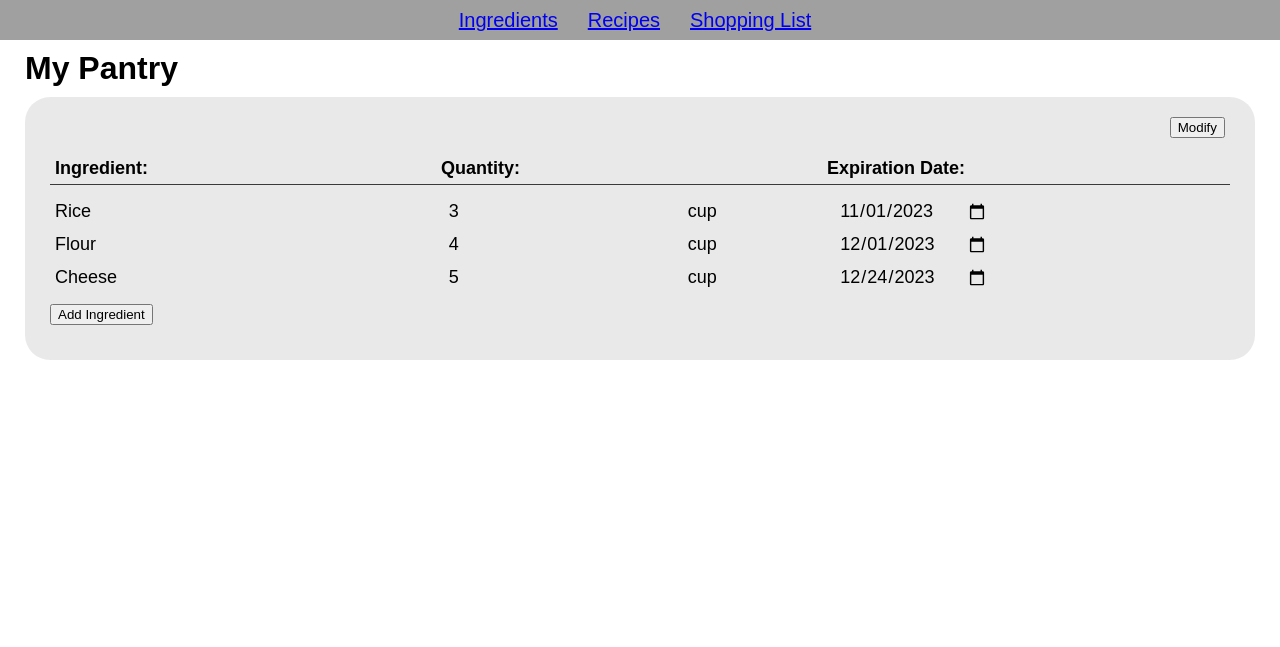
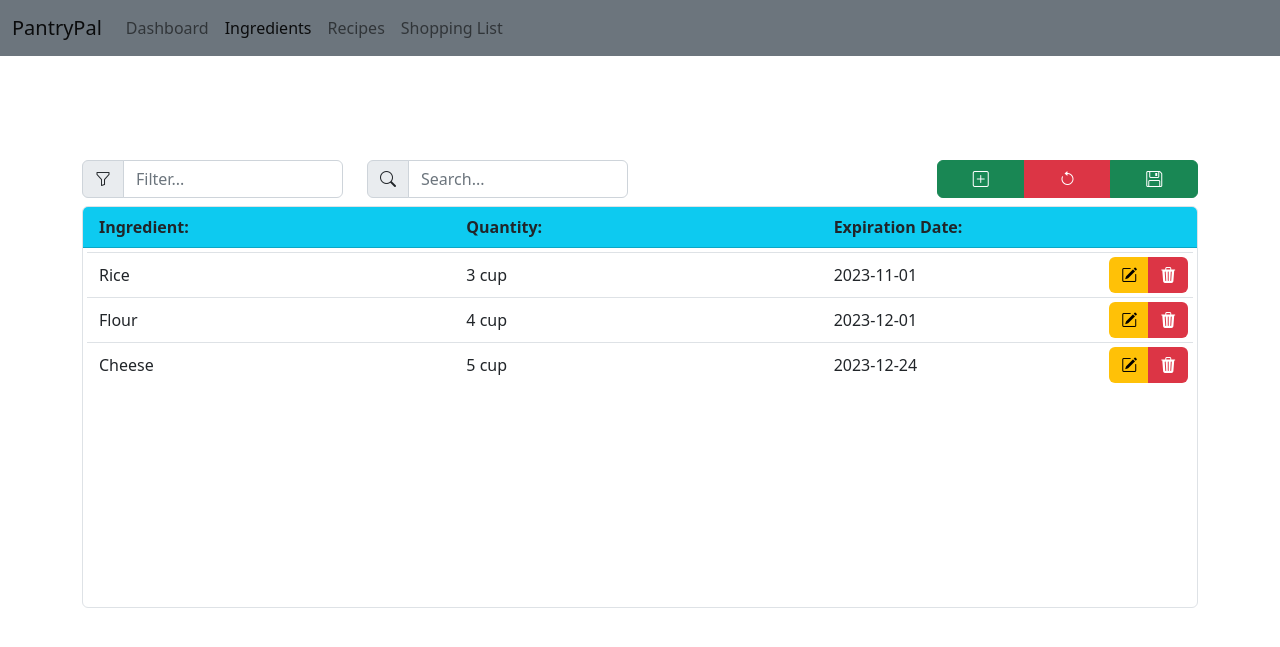
Before and after one commit to dpopp783/PantryPal, a Flask app: page /ingredients in a window 1280 px wide. Shown: the top 647 px of the page. Run offline with Flask 3, Linux system fonts and the light colour scheme.

Commit message:
Major front-end changes:
- Now using bootstrap and jquery libraries
- Overhauled table layout and buttons
- Added filter and search options

```diff
--- /dev/null
+++ b/src/static/js/ingredients.js
@@ -0,0 +1,145 @@
+
+$(document).ready( () => {});
+
+var inventory_updates = {};
+
+function search(){
+    let key = $("#search").val().toLowerCase()
+
+    $(".item.row").each((i, element) => {
+        if (inventory[element.id] && inventory[element.id].ingredient.name.toLowerCase().includes(key)){
+            $("#"+element.id).css("display", "flex");
+        } else {
+            $("#"+element.id).css("display", "none");
+        }
+    });
+}
+
+function add(){
+    // TODO: Add pop-up modification window
+
+
+    let item = {}
+
+    let table = $("#inventory");
+    table.append(
+        `<div class="item row py-1 pe-1 border-top border-dark-subtle bg-opacity-25 bg-success" id="`+ item.ingredient.id + `" style="align-items: center;">
+            <div class="col-4">`+ item.ingredient.name + `</div>
+            <div class="col-4">`+ item.quantity + ` ` + item.unit + `</div>
+            <div class="col-3">`+ item.expiration_date + `</div>
+            <div class="col-1">
+                <div class="btn-group">
+                    <button class="btn btn-warning border-0" title="Modify Ingredient" name="modify">
+                        <i class="bi bi-pencil-square"></i>
+                    </button>
+                    <button class="btn btn-danger border-0" title="Remove Ingredient" name="remove">
+                        <i class="bi bi-trash3-fill"></i>
+                    </button>
+                </div>
+            </div>
+        </div>`
+    );
+
+    table.find("[name='modify']").on("click", modify);
+    table.find("[name='remove']").on("click", remove);
+}
+
+function reset(){
+    let table = $("#inventory");
+    table.children().remove();
+
+    for (let id in inventory) {
+        table.append(
+            `<div class="item row py-1 pe-1 border-top border-dark-subtle bg-opacity-25" id="`+ inventory[id].ingredient.id + `" style="align-items: center;">
+                <div class="col-4">`+ inventory[id].ingredient.name + `</div>
+                <div class="col-4">`+ inventory[id].quantity + ` ` + inventory[id].unit + `</div>
+                <div class="col-3">`+ inventory[id].expiration_date + `</div>
+                <div class="col-1">
+                    <div class="btn-group">
+                        <button class="btn btn-warning border-0" title="Modify Ingredient" name="modify">
+                            <i class="bi bi-pencil-square"></i>
+                        </button>
+                        <button class="btn btn-danger border-0" title="Remove Ingredient" name="remove">
+                            <i class="bi bi-trash3-fill"></i>
+                        </button>
+                    </div>
+                </div>
+            </div>`
+        );
+    }
+
+    table.find("[name='modify']").on("click", modify);
+    table.find("[name='remove']").on("click", remove);
+
+    inventory_updates = {}
+    $("#filter").val(""); // TODO: Update
+    $("#search").val("");
+
+    // TODO: Toastr reset notification
+}
+
+function save(){
+    // TODO: Add code to post request to back-end
+}
+
+function modify(){
+    let row = $(this).closest(".item.row")
+    let id = Number(row.attr("id"));
+
+    // TODO: Add pop-up modification window
+
+    let item = inventory[id];
+    let item_updates = {
+        ingredient: {
+            name: row.children().eq(0).text(),
+            id: id
+        },
+        quantity: Number(row.children().eq(1).text().split(" ")[0]),
+        unit: row.children().eq(1).text().split(" ")[1],
+        expiration_date: row.children().eq(2).text()
+    };
+
+    if (row.hasClass("bg-success")) {
+        inventory_updates[id] = item_updates;
+    } else if (
+        item.ingredient.id != item_updates.ingredient.id ||
+        item.quantity != item_updates.quantity ||
+        item.unit != item_updates.unit ||
+        item.expiration_date != item_updates.expiration_date
+    ) {
+        inventory_updates[id] = item_updates;
+        row.addClass("bg-warning");
+    } else {
+        delete inventory_updates[id];
+        row.removeClass("bg-warning");
+    }
+
+}
+
+function remove(){
+    let row = $(this).closest(".item.row");
+    let id = Number(row.attr("id"));
+
+    if (row.hasClass("bg-success")) {
+        delete inventory_updates[id];
+        row.remove();
+        return;
+    } else if (row.hasClass("bg-danger")) {
+        delete inventory_updates[id];
+        row.removeClass("bg-danger");
+        row.find("[name='modify']").prop("disabled", false);
+    } else {
+        inventory_updates[id] = {};
+        row.addClass("bg-danger");
+        row.find("[name='modify']").prop("disabled", true);
+    }
+}
+
+
+$("#filter").on(); // TODO: Update
+$("#search").on("input", search);
+$("#add").on("click", add);
+$("#reset").on("click", reset);
+$("#save").on("click", save);
+$("[name='modify']").on("click", modify);
+$("[name='remove']").on("click", remove);
--- a/src/static/style.css
+++ /dev/null
@@ -1,109 +0,0 @@
-
-body {
-    margin: 0 0;
-}
-
-div.menu-bar {
-    background: #A0A0A0;
-    width: 100%;
-    height: 5%;
-    display: flex;
-    align-items: center;
-    justify-content: center;
-}
-
-a.menu-option {
-    padding: 10 20 10 10;
-    font-family: sans-serif;
-    font-size: 20;
-    /* fill in later */
-}
-
-div.view-label {
-    margin: 10 25;
-    font-size: xx-large;
-    font-family: sans-serif;
-    font-weight: bolder;
-}
-
-div.viewer {
-    background-color: rgba(200, 200, 200, 0.4);
-    border-radius: 25px;
-
-    margin: 10 25;
-    padding-bottom: 25;
-
-    display: block;
-    justify-content: center;
-}
-
-div.viewer-buttons {
-    padding-top: 15;
-    padding-right: 25;
-    display: flex;
-    justify-content: right;
-}
-
-div.viewer-buttons > button {
-    margin: 5 5 5 5;
-}
-
-
-#modify {
-
-}
-
-#submit {
-
-}
-
-#cancel {
-
-}
-
-#add {
-    margin: 10 25;
-}
-
-#submit, #cancel, #add-row, #delete {
-    display: none; /* Start with no display */
-}
-
-form.inventory {
-    margin: 10 25;
-    margin-block-end: 0;
-    min-height: fit-content;
-    max-height: 50%;
-    overflow-y: scroll;
-}
-
-div.row, div.col {
-    font-family: sans-serif;
-    font-size: large;
-}
-
-div.header {
-    margin: 10 25;
-    padding-right: 17; /* Align with scroll-bar on table */
-    border-bottom: 1px solid rgba(0, 0, 0, 0.75);
-    font-weight: bolder;
-}
-
-div.row {
-    display: table;
-    width: 100%;
-    table-layout: fixed;
-    border-spacing: 5px;
-}
-
-div.col {
-    display: table-cell;
-}
-
-div.col > input {
-    font-family: sans-serif;
-    background: none;
-    font-size: large;
-    border-style: none;
-    /* pointer-events: none; */
-}
--- a/src/templates/ingredients.html
+++ b/src/templates/ingredients.html
@@ -1,76 +1,108 @@
+<!DOCTYPE html>
+
 <html>
 
 <head>
-    <link rel="stylesheet" href="static/style.css">
+    <link rel="stylesheet" href="https://cdn.jsdelivr.net/npm/bootstrap@5.2.3/dist/css/bootstrap.min.css">
+    <link rel="stylesheet" href="https://cdn.jsdelivr.net/npm/bootstrap-icons@1.11.1/font/bootstrap-icons.css">
+    <link rel="stylesheet" href="static/css/style.css">
 </head>
 
 <body>
-    <div class="menu-bar">
-        <a class="menu-option" href="/ingredients">Ingredients</a>
-        <a class="menu-option" href="/recipes">Recipes</a>
-        <a class="menu-option" href="/shoppinglist">Shopping List</a>
-    </div>
-
-    <div class="view-label">My Pantry</div>
-
-    <div class="viewer">
-
-        <div class="viewer-buttons">
-            <button id="modify">Modify</button>
-            <button id="submit">Submit</button>
-            <button id="cancel">Cancel</button>
-        </div>
-
-        <div class="header">
-            <div class="row">
-                <div class="col">Ingredient:</div>
-                <div class="col">Quantity:</div>
-                <div class="col">Expiration Date:</div>
+    <nav class="navbar navbar-expand-lg bg-secondary">
+        <div class="container-fluid">
+            <a class="navbar-brand" href="#">PantryPal</a>
+            <div class="collapse navbar-collapse">
+                <div class="navbar-nav">
+                    <a class="nav-link" href="#">Dashboard</a>
+                    <a class="nav-link active" aria-current="page" href="#">Ingredients</a>
+                    <a class="nav-link" href="#">Recipes</a>
+                    <a class="nav-link">Shopping List</a>
+                </div>
             </div>
         </div>
+    </nav>
 
-        <form id="inventory" class="inventory" method="post">
-            {% for item in inventory %}
-                <div class="row">
-                    <div class="col">
-                        {{item.ingredient.name}}
-                    </div>
-                    <div class="col">
-                        <input type="text" name="{{item.ingredient.id}} quantity" value="{{item.quantity}}"> {{item.unit}}
-                    </div>
-                    <div class="col">
-                        <input type="date" name="{{item.ingredient.id}} expiration_date" value="{{item.expiration_date}}">
+    <div class="container">
+        <div class="row py-5"></div>
+        <div class="row py-2">
+            <div class="col-3">
+                <div class="input-group">
+                    <span class="input-group-text">
+                        <i class="bi bi-funnel"></i>
+                    </span>
+                    <input class="form-control" id="filter" placeholder="Filter...">
+                    <!-- TODO implement drop down -->
+                </div>
+            </div>
+            <div class="col-3">
+                <div class="input-group">
+                    <span class="input-group-text">
+                        <i class="bi bi-search"></i>
+                    </span>
+                    <input type="text" class="form-control" id="search" placeholder="Search...">
+                </div>
+            </div>
+            <div class="col-3"></div>
+            <div class="col-3 btn-group">
+                <button class="btn btn-success" title="Add Ingredient" id="add">
+                    <i class="bi bi-plus-square"></i>
+                </button>
+
+                <button class="btn btn-danger" title="Reset Changes" id="reset">
+                    <i class="bi bi-arrow-counterclockwise"></i>
+                </button>
+
+                <button class="btn btn-success" title="Save Changes" id="save">
+                    <i class="bi bi-floppy"></i>
+                </button>
+            </div>
+        </div>
+        <div class="row">
+            <div class="col-12">
+                <div class="card border border-black" style="overflow-y: hidden;">
+                    <div style="height: 50vh; overflow-y: scroll;">
+                        <div class="card-header bg-info sticky-top" style="border-radius: 0;">
+                            <div class="row pe-1" style="font-weight: 700;">
+                                <div class="col-4">Ingredient:</div>
+                                <div class="col-4">Quantity:</div>
+                                <div class="col-4">Expiration Date:</div>
+                            </div>
+                        </div>
+                        <div class="card-body pt-1" id="inventory">
+                            {% for item in inventory %}
+                                <div class="item row py-1 pe-1 border-top border-dark-subtle bg-opacity-25" id="{{item.ingredient.id}}" style="align-items: center;">
+                                    <div class="col-4">{{item.ingredient.name}}</div>
+                                    <div class="col-4">{{item.quantity}} {{item.unit}}</div>
+                                    <div class="col-3">{{item.expiration_date}}</div>
+                                    <div class="col-1">
+                                        <div class="btn-group">
+                                            <button class="btn btn-warning border-0" title="Modify Ingredient" name="modify">
+                                                <i class="bi bi-pencil-square"></i>
+                                            </button>
+                                            <button class="btn btn-danger border-0" title="Remove Ingredient" name="remove">
+                                                <i class="bi bi-trash3-fill"></i>
+                                            </button>
+                                        </div>
+                                    </div>
+                                </div>
+                            {% endfor %}
+                        </div>
                     </div>
                 </div>
-            {% endfor %}
-        </form>
-
-        <button id="add">Add Ingredient</button>
-
+            </div>
+        </div>
     </div>
 </body>
 
+<footer>
+    <script>
+        var inventory = JSON.parse('{{ inventory_JSON | safe }}')
+    </script>
+
+    <script src="https://code.jquery.com/jquery-3.7.1.min.js"></script>
+    <script src="https://cdnjs.cloudflare.com/ajax/libs/toastr.js/latest/toastr.min.js"></script>
+    <script src="static/js/ingredients.js"></script>
+</footer>
+
 </html>
-
-</script src="js/script.js"></script>
-
-<script>
-    document.getElementById("modify").addEventListener("click", function(){
-        document.getElementById("submit").style.display = "flex";
-        document.getElementById("cancel").style.display = "flex";
-        document.getElementById("modify").style.display = "none";
-    });
-
-    document.getElementById("submit").addEventListener("click", function(){
-        document.getElementById("inventory").submit();
-        console.log("SUBMITTED!")
-        // TODO: Add confirmation pop-up.
-    });
-
-    document.getElementById("cancel").addEventListener("click", function(){
-        document.getElementById("submit").style.display = "none";
-        document.getElementById("cancel").style.display = "none";
-        document.getElementById("modify").style.display = "flex";
-        document.getElementById("inventory").reset();
-    })
-</script>
```
Also changed, not shown: src/static/css/style.css (added).
